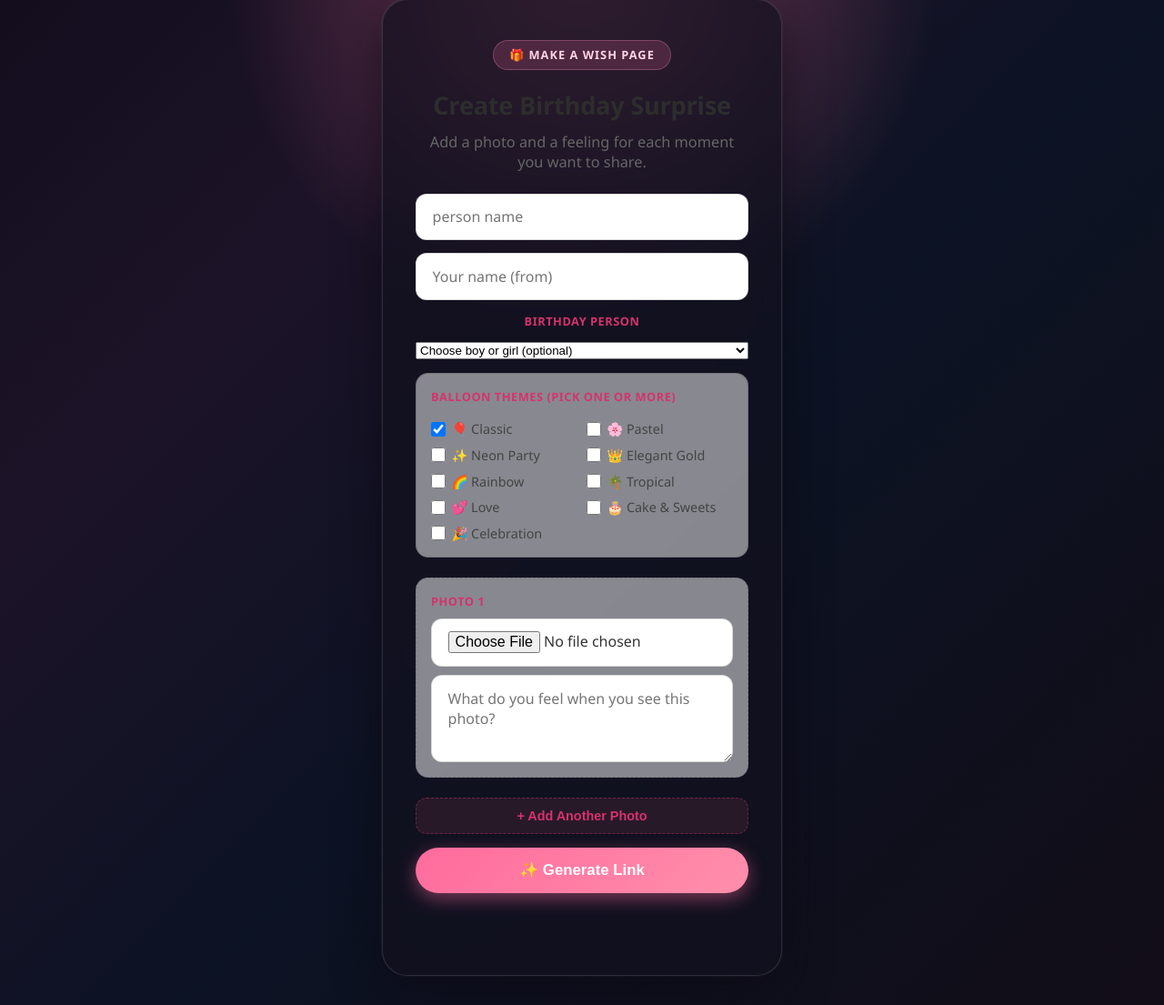
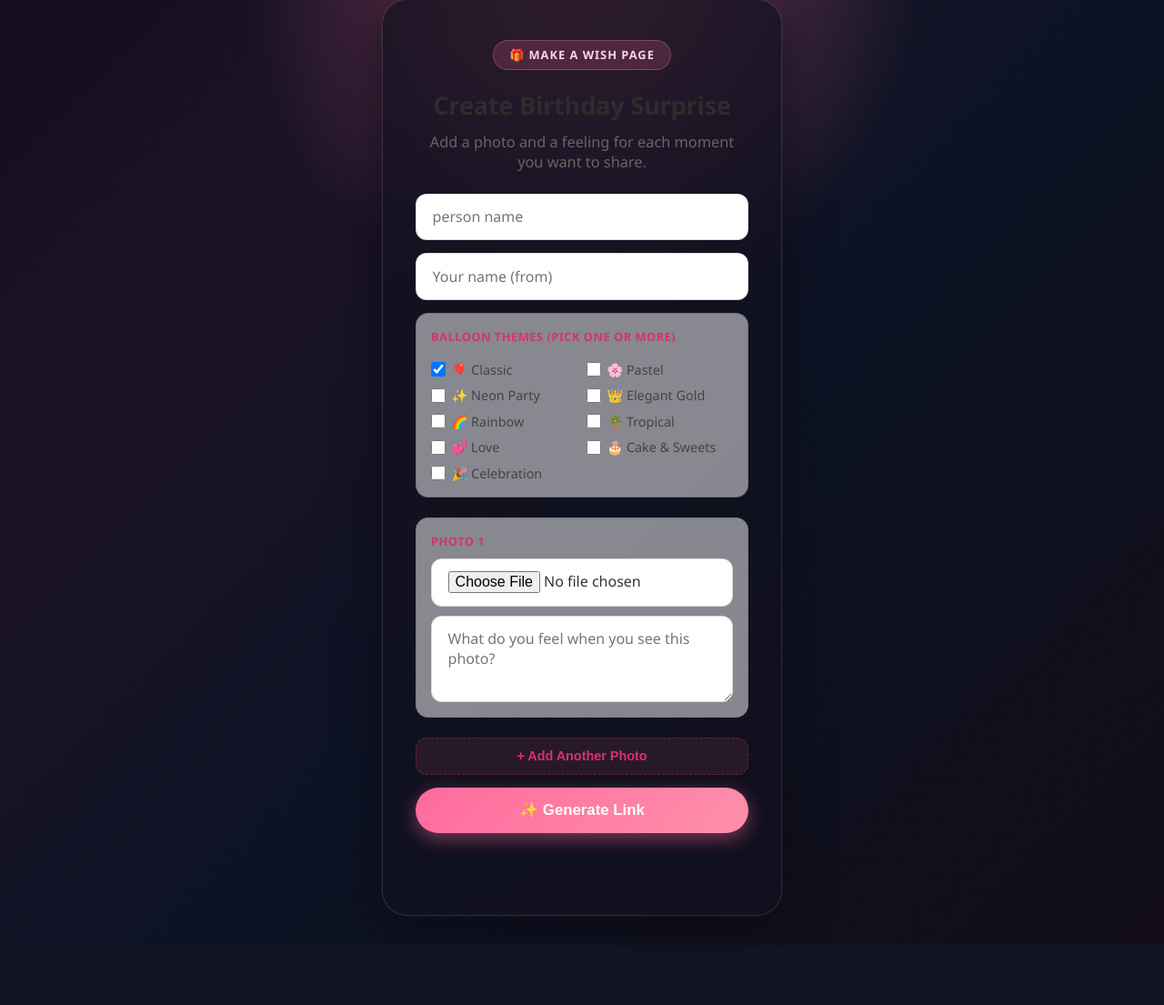
Before and after one commit to yaswanthkumarpalle/birthday, a Flask app: page / in a window 1280 px wide. Shown: the part 33-1138 px from the top of the page at 91% size. After the commit the page ends 1040 px from the top, so only its background shows below. Run offline with Flask 3, Linux system fonts and the light colour scheme.

Commit message:
7th commit

```diff
--- a/app.py
+++ b/app.py
@@ -66,10 +66,6 @@ def create():
         if not name or not sender:
             return "Please provide both the recipient's name and your name.", 400
 
-        recipient_gender = request.form.get("recipient_gender", "").strip().lower()
-        if recipient_gender not in {"boy", "girl", ""}:
-            recipient_gender = ""
-
         balloon_themes = request.form.getlist("balloon_themes")
         if not balloon_themes:
             balloon_themes = ["classic"]
@@ -100,7 +96,6 @@ def create():
             data[wish_id] = {
                 "name": name,
                 "sender": sender,
-                "recipient_gender": recipient_gender,
                 "slides": slides,
                 "balloon_themes": balloon_themes,
                 "created_at": datetime.now(timezone.utc).isoformat()
@@ -132,7 +127,6 @@ def wish(wish_id):
         "wish.html",
         name=entry.get("name") or "there",
         sender=entry.get("sender", ""),
-        recipient_gender=entry.get("recipient_gender", ""),
         slides=entry.get("slides", []),
         balloon_themes=entry.get("balloon_themes", ["classic"])
     )
--- a/templates/create.html
+++ b/templates/create.html
@@ -15,13 +15,6 @@
         <form method="post" enctype="multipart/form-data" class="game-form" id="wish-form">
             <input type="text" name="name" placeholder="person name" required>
             <input type="text" name="sender" placeholder="Your name (from)" required>
-
-            <label class="slide-label" for="recipient-gender">Birthday person</label>
-            <select name="recipient_gender" id="recipient-gender">
-                <option value="">Choose boy or girl (optional)</option>
-                <option value="boy">Boy</option>
-                <option value="girl">Girl</option>
-            </select>
 
             <div class="slide-entry" style="border-style: solid;">
                 <label class="slide-label">Balloon Themes (pick one or more)</label>
@@ -79,7 +72,6 @@
             const draft = {
                 name: wishForm.elements.name.value,
                 sender: wishForm.elements.sender.value,
-                recipientGender: wishForm.elements.recipient_gender.value,
                 feelings: [...wishForm.querySelectorAll('textarea[name="feelings"]')].map((field) => field.value),
                 themes: [...wishForm.querySelectorAll('input[name="balloon_themes"]:checked')].map((field) => field.value)
             };
@@ -92,7 +84,6 @@
                 if (!draft) return;
                 wishForm.elements.name.value = draft.name || "";
                 wishForm.elements.sender.value = draft.sender || "";
-                wishForm.elements.recipient_gender.value = draft.recipientGender || "";
                 const feelings = wishForm.querySelectorAll('textarea[name="feelings"]');
                 if (draft.feelings && draft.feelings[0]) feelings[0].value = draft.feelings[0];
                 if (Array.isArray(draft.themes)) {
--- a/templates/wish.html
+++ b/templates/wish.html
@@ -17,7 +17,7 @@
 
     <!-- GIFT BOX SCREEN -->
     <section id="gift-screen" class="gift-screen">
-        <p class="gift-eyebrow">Someone made this just for {{ "him" if recipient_gender == "boy" else "her" if recipient_gender == "girl" else "you" }}...</p>
+        <p class="gift-eyebrow">Someone made this just for you...</p>
         <p class="gift-hint">Tap the box to find out what's inside 🎁</p>
 
         <div class="scene">
```
